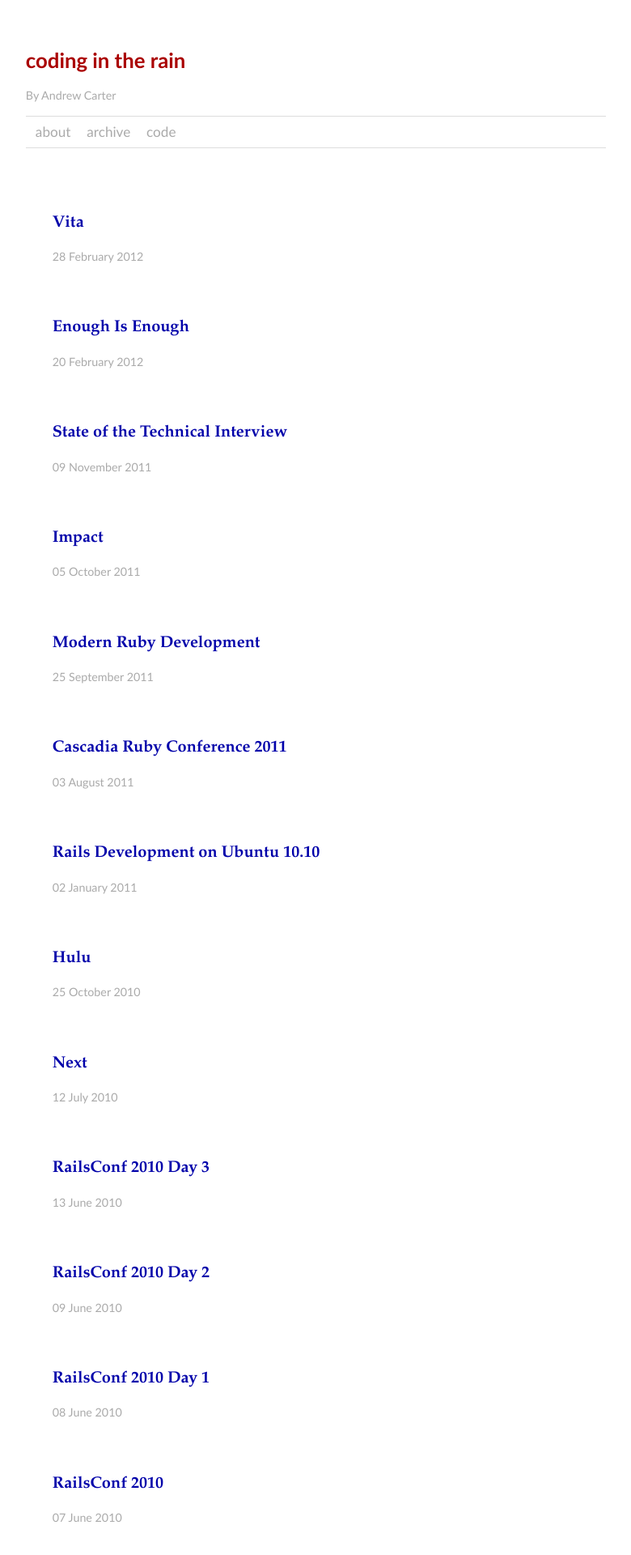
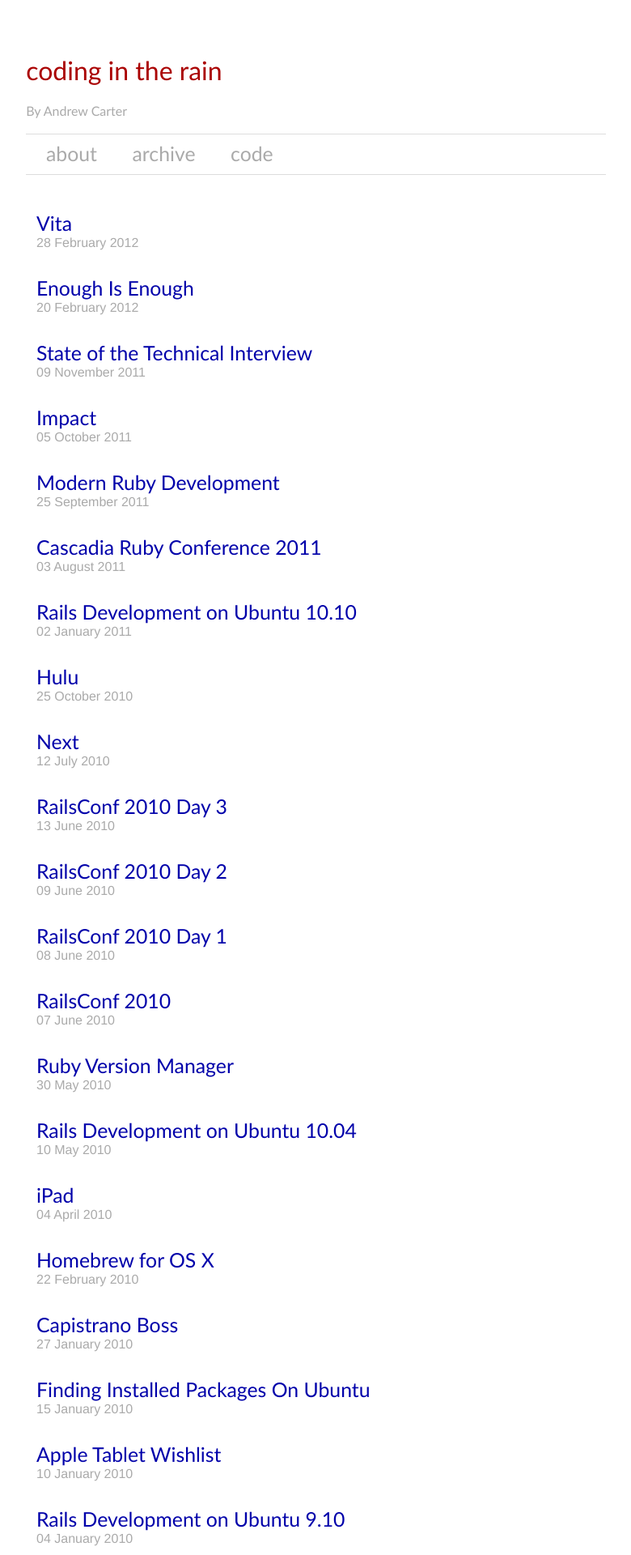
Before and after one commit to ascarter/ascarter.github.io, a Jekyll site: the page built from archive.html, in a window 1280 px wide. Shown: the top 1920 px of the page at 81% size, without its empty margins (251-1031 px from the left). Built offline with Jekyll 4.4.1, drawn with Linux system fonts in a browser that asks for light colours; Markdown is read by kramdown in place of the engine named in the settings.

Commit message:
Update CSS fonts, size, and styling

```diff
--- a/_includes/masthead.html
+++ b/_includes/masthead.html
@@ -1,6 +1,6 @@
 <div id="masthead">
-    <h1><a href="{{ site.url }}">coding in the rain</a></h1>
-    <p>By Andrew Carter</p>
+    <h1><span class="title"><a href="{{ site.url }}">coding in the rain</a></span></h1>
+    <p>By <span class="author">Andrew Carter</a></p>
     <nav>
         <a class="menu" href="/about.html">about</a>
         <a class="menu" href="/archive.html">archive</a>
--- a/_includes/postheader.html
+++ b/_includes/postheader.html
@@ -1,4 +1,4 @@
 <header>
     <h1><a href="{{ post.url }}">{{ post.title }}</a></h1>
-    <p><span class="timestamp">{{ post.date | date_to_long_string }}</span></p>
+    <p><span class="dateline">{{ post.date | date_to_long_string }}</span></p>
 </header>
--- a/_layouts/post.html
+++ b/_layouts/post.html
@@ -5,7 +5,7 @@
 <article id="{{ page.id }}">
     <header>
         <h1>{{ page.title }}</h1>
-        <p><span class="timestamp">{{ page.date | date_to_long_string }}</span></p>
+        <p><span class="dateline">{{ page.date | date_to_long_string }}</span></p>
     </header>
     {{ content }}
 </article>
--- a/css/iphone.css
+++ b/css/iphone.css
@@ -1,8 +1,12 @@
+body {
+	font-size: 10px;
+}
+
 #container {
 	width: 960px;
 	margin-left: 8px;
 	margin-right: 8px;
-	font-size: 3.0em;
+	font-size: 2.8em;
 }
 
 #content {
@@ -10,6 +14,17 @@
 	font-size: 1.6em;
 	line-height: 1.5;
 	padding: 0;
+}
+
+nav .menu {
+    margin-right: 0.5em;
+    padding: 0.5em;
+}
+
+
+article {
+    padding: 0.0em;
+	border-bottom: 1px solid #ddd;
 }
 
 article code {
@@ -33,7 +48,7 @@
 
 #archive article {
     line-height: 1.2;
-    padding: 0em;
-    margin: 0;
+    padding: 1.0em 1.0em 1.0em 1.0em;
+    margin: 0.2em;
     font-size: 0.8em;
 }
--- a/css/site.css
+++ b/css/site.css
@@ -14,10 +14,10 @@
 
 body {
 	text-align: center;
-	margin: 0;
+	margin: 0em;
 	background-color: #ffffff;
-	font-family: "Gill Sans", "Gill Sans MT", Calibri, sans-serif;
-	font-size: small;
+    font-family: "Helvetica Neue", Helvetica, Arial, sans-serif;
+	font-size: 16px;
 	font-style: normal;
 	font-variant: normal;
 	font-weight: normal;
@@ -29,22 +29,21 @@
  --------------------------------------------------------------*/
 
 h1 {
-	font-size: 1.4em;
-    font-family: Palatino, “Palatino Linotype”, “Hoefler Text”, Times, “Times New Roman”, serif;
+	font-size: 1.55em;
+    font-family: "Gill Sans", "Gill Sans Std", "Gill Sans MT", Calibri, serif;
+    font-weight: normal;
 }
 
 h2 {
-	font-size: 1.0em;
-    font-family: Palatino, “Palatino Linotype”, “Hoefler Text”, Times, “Times New Roman”, serif;
+	font-size: 1.1em;
+    font-family: "Gill Sans", "Gill Sans Std", "Gill Sans MT", Calibri, serif;
+    font-weight: normal;
 }
 
 h3 {
-	font-size: 0.8em;
-    font-family: Palatino, “Palatino Linotype”, “Hoefler Text”, Times, “Times New Roman”, serif;
-}
-
-p {
-	margin: 1em 0;
+	font-size: 0.91em;
+    font-family: "Gill Sans", "Gill Sans Std", "Gill Sans MT", Calibri, serif;
+    font-weight: normal;
 }
 
 a {
@@ -97,7 +96,7 @@
  --------------------------------------------------------------*/
 
 #container {
-	font-size: 1.1em;
+	font-size: 1.0em;
 	text-align: left;
 	padding: 1em 2.5em;
 	margin: 2em auto 2em auto;
@@ -111,7 +110,7 @@
  --------------------------------------------------------------*/
 
 #masthead {
-	font-family: "Gill Sans", "Gill Sans MT", Calibri, sans-serif;
+    font-family: "Gill Sans", "Gill Sans Std", "Gill Sans MT", Calibri, serif;
 	font-size: 1.0em;
 	margin-left: 0.2em;
 	color: #aaa;
@@ -124,15 +123,12 @@
 
 #masthead h1 {
 	color: #a00;
-	font-family: "Gill Sans", "Gill Sans MT", Calibri, sans-serif;
-	font-weight: bold;
-	font-size: 1.8em;
+	font-size: 2.0em;
 }
 
 #masthead h1 a:link,
 #masthead h1 a:visited {
 	color: #a00;
-	font-weight: bold;
 }
 
 /*--------------------------------------------------------------
@@ -142,7 +138,7 @@
     padding: 0.5em;
 	border-bottom: 1px solid #ddd;
 	border-top: 1px solid #ddd;
-	font-size: 1.2em;
+	font-size: 1.55em;
 }
 
 nav a:hover {
@@ -151,7 +147,7 @@
 
 nav .menu {
     margin-right: 0.5em;
-    padding: 0.2em;
+    padding: 0.5em;
 }
 
 /*--------------------------------------------------------------
@@ -159,7 +155,7 @@
  --------------------------------------------------------------*/
 
 section {
-	padding: 1em 1em;
+	padding: 1em 0em 1em 0em;
 }
 
 /*--------------------------------------------------------------
@@ -167,14 +163,12 @@
  --------------------------------------------------------------*/
 
 footer {
-	font-family: "Gill Sans", "Gill Sans MT", Calibri, sans-serif;
-	font-size: 0.9em;
+	font-size: 0.91em;
 	color: darkgrey;
 	overflow: hidden;
 	clear: both;
 	text-align: left;
-	padding: 0.5em 0.5em;
-	margin: 0em;
+	padding: 1em 0em 1em 0em;
 	line-height: 0.5em;
 }
 
@@ -185,7 +179,6 @@
 }
 
 footer #copyright {
-	font-size: 1.0em;
 	color: #aaa;
 	text-align: left;
 }
@@ -199,7 +192,7 @@
  --------------------------------------------------------------*/
 
 article {
-	margin-bottom: 1.0em;
+    padding: 2.0em 0.0em 1.0em 0.0em;
 	border-bottom: 1px solid #ddd;
 }
 
@@ -215,7 +208,7 @@
 }
 
 article blockquote {
-	font-size: 0.9em;
+	font-size: 0.91em;
     font-style: italic;
 	padding: 0.5em 1.5em;
 	white-space: pre-wrap;
@@ -224,9 +217,8 @@
 
 
 article code {
-	font-size: 0.9em;
+	font-size: 0.91em;
 	font-family: Menlo, Monaco, Consolas, monospace;
-	font-weight: bold;
 	padding: 0 0;
 	white-space: pre-wrap;
 	word-wrap: break-word;
@@ -252,13 +244,8 @@
 	background-color: #333;
 }
 
-article .timestamp {
-	font-size: 1.0em;
-	color: #aaa;
-}
-
 article h1 {
-	padding-top: 1.0em;
+    padding-top: 1.0em;
 }
 
 article h2 {
@@ -277,6 +264,11 @@
 	padding-top: 0.5em;
 }
 
+article .dateline {
+	font-size: 1.0em;
+	color: #aaa;
+}
+
 article .video {
     text-align: center;
 
@@ -293,13 +285,21 @@
  Archive
  --------------------------------------------------------------*/
 
-#archive article {
-    border-bottom: none;
-    line-height: 0.5em;
-    padding: 0.5em;
-    margin: 0;
-}
-
 #archive {
     border-bottom: 1px solid #ddd;
 }
+
+#archive article {
+    padding: 1.0em 1.0em 1.0em 1.0em;
+    border-bottom: none;
+}
+
+#archive article h1 {
+    margin: 0;
+    padding: 0.0em;
+}
+
+#archive article p {
+    padding: 0em;
+    margin: 0em;
+}
```
